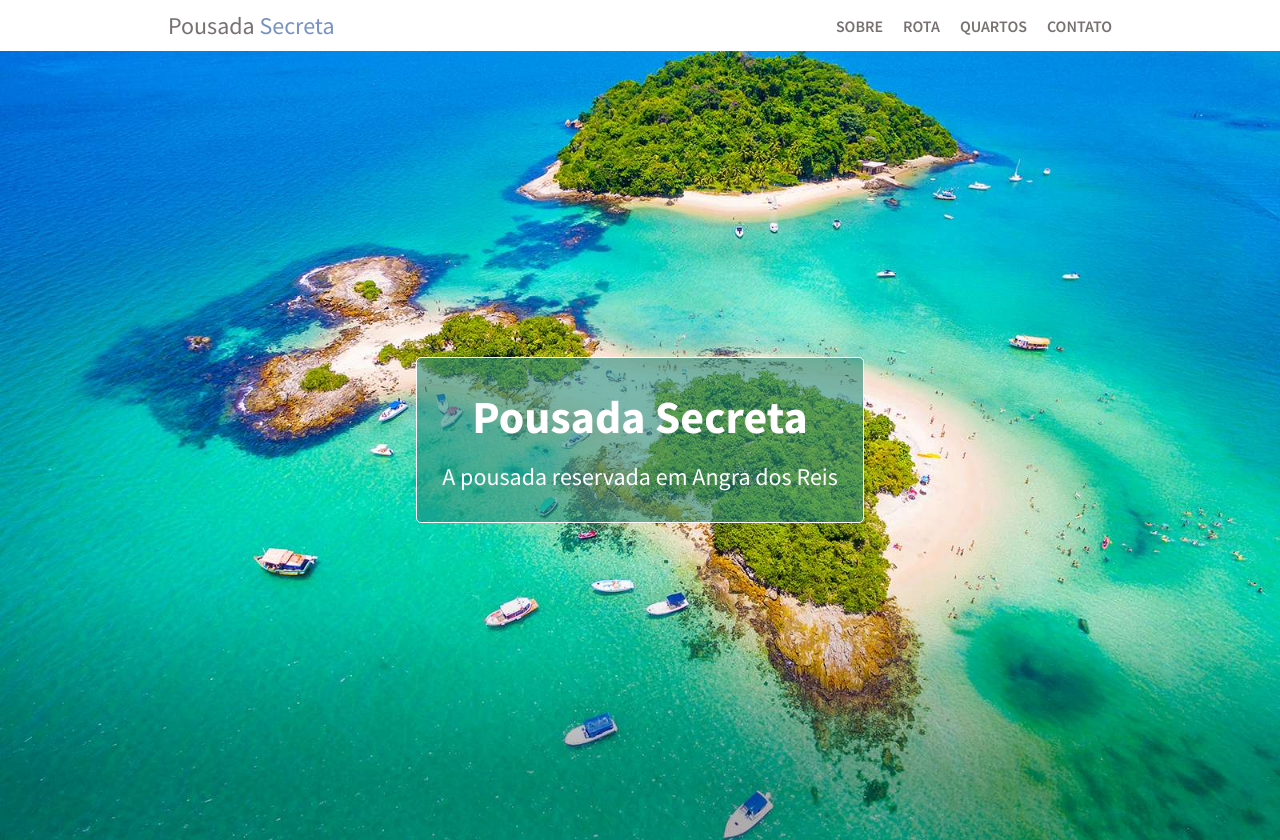
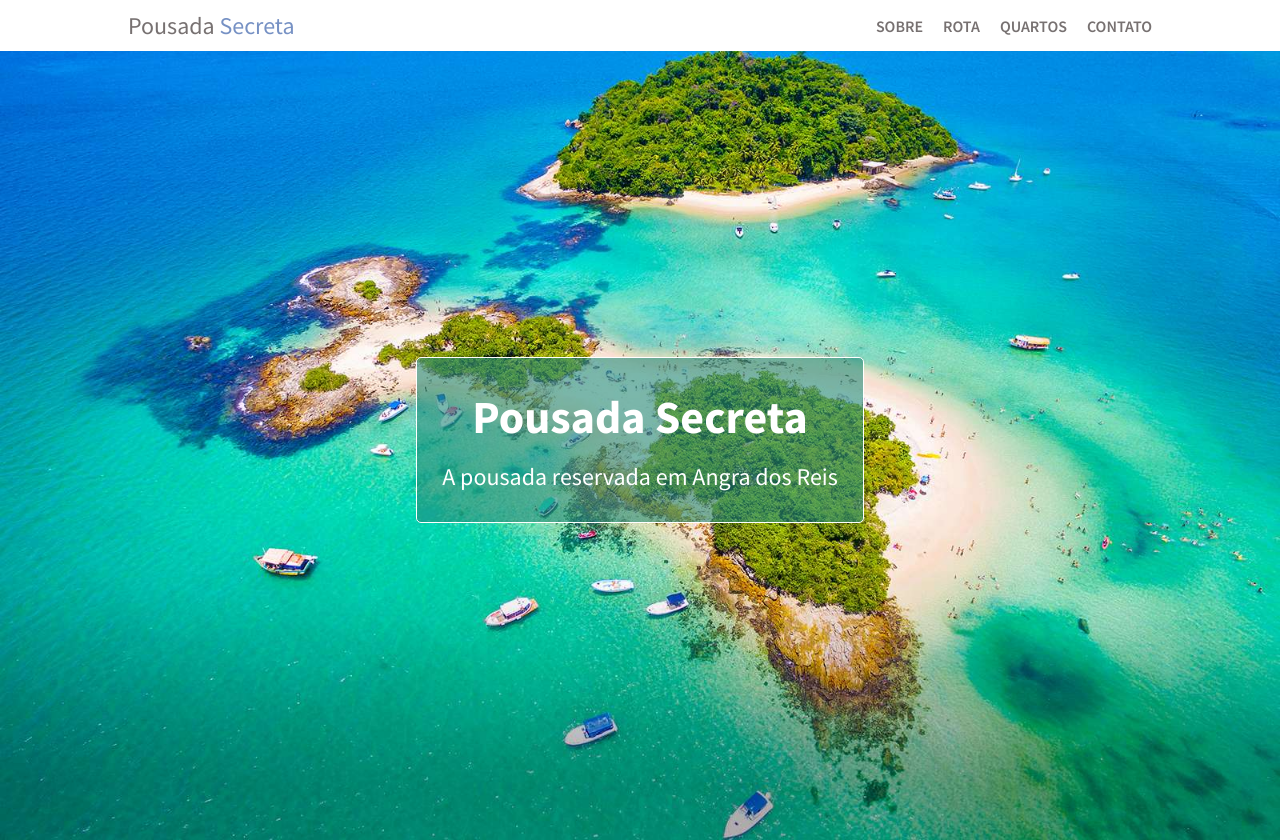
Before and after one commit to Mendonca92/projeto_landing_pousada, a plain HTML site: page index.html in a window 1280 px wide. Shown: the top 840 px of the page. Drawn offline with Linux system fonts and the light colour scheme.

Commit message:
modified:   css/main-style.css

```diff
--- a/css/main-style.css
+++ b/css/main-style.css
@@ -27,8 +27,8 @@ header .topo nav .container-menu {
     flex-flow: row wrap;
     justify-content: space-between;
     align-items: center;
-    padding: 0 40px;
     box-sizing: border-box;
+    text-align: center;
 }
 
 @media screen and (max-width: 720px) {
```
